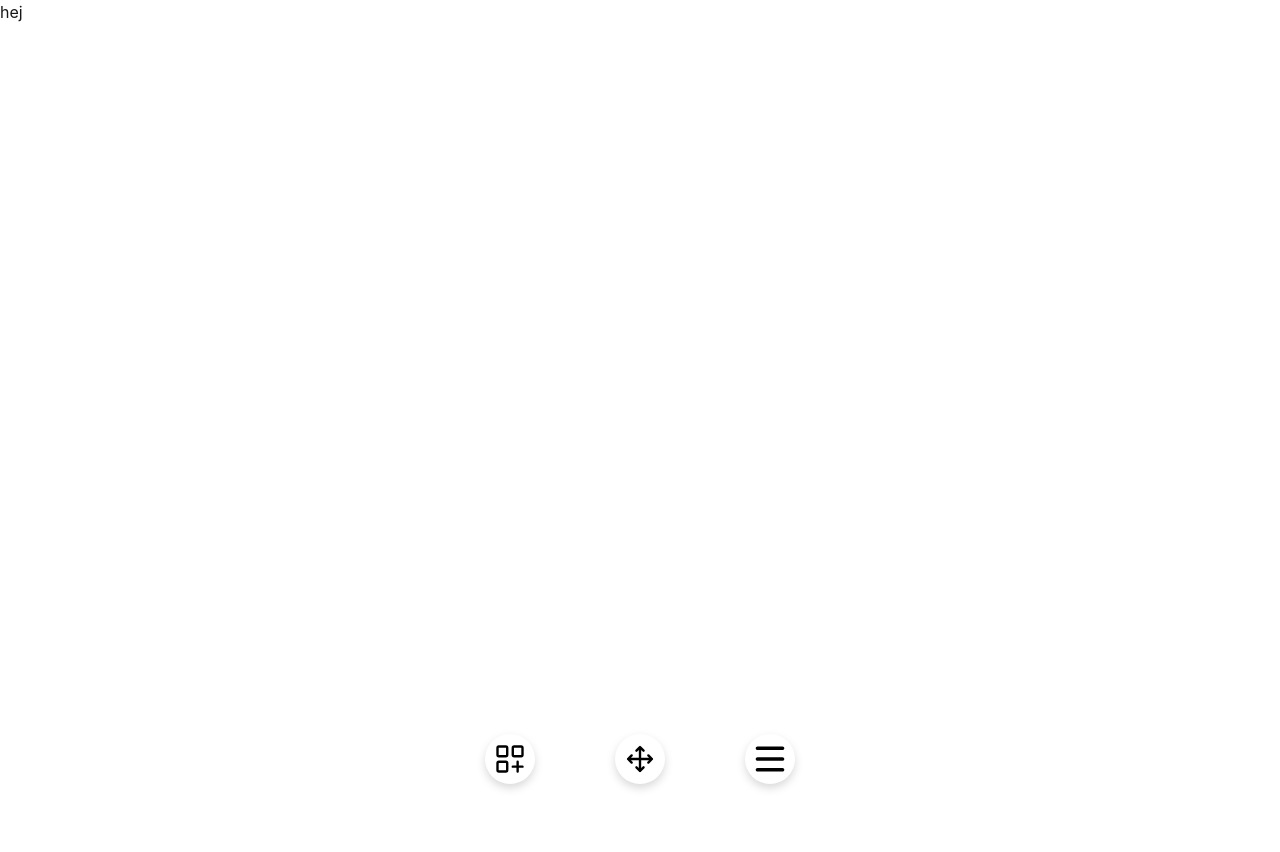
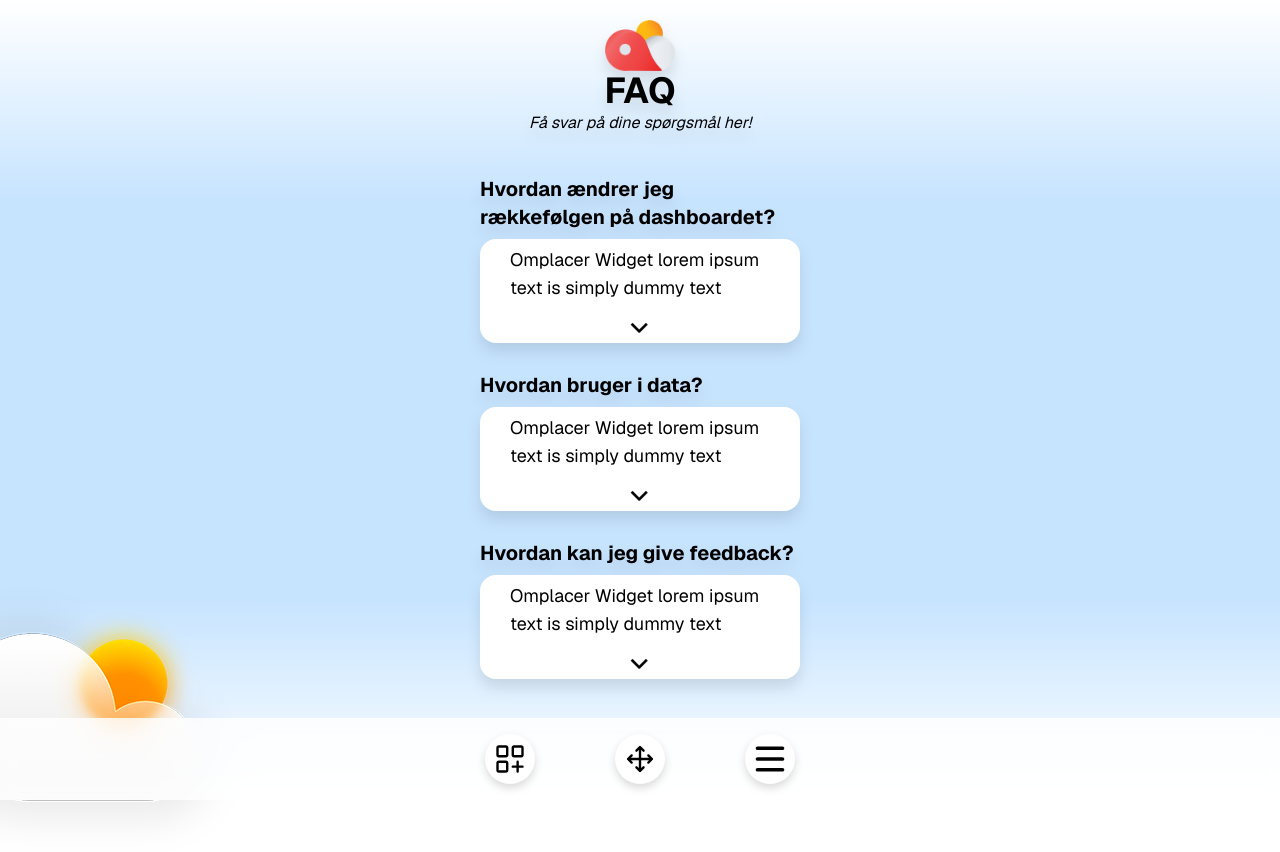
Before and after one commit to AlbertHetting/skyway2025, a Next.js app: page /FAQ in a window 1280 px wide. Shown: the top 852 px of the page. Before the commit the page ends 800 px from the top, so only its background shows below. Built offline with nearby package versions, Linux system fonts and the light colour scheme.

Commit message:
FAQ Page

```diff
--- a/app/FAQ/page.tsx
+++ b/app/FAQ/page.tsx
@@ -1,5 +1,121 @@
+import Image from "next/image";
+
 export default function FAQ() {
     return(
-        <h1>hej</h1>
+        <div className="flex min-h-screen justify-center bg-zinc-50 font-sans bg-[linear-gradient(to_bottom,_white_0%,_#C7E4FF_25%,_#C7E4FF_75%,_white_100%)] ">
+
+
+                <main className="drop-shadow-xl">
+
+                <div className="flex flex-col items-center">
+                <Image className="mt-5"
+                src="/SkywayLogo.png"
+                alt="Next.js logo"
+                width={70}
+                 height={20}
+                 priority
+                />
+
+                <h1 className="text-center text-black text-4xl font-bold">
+                    FAQ
+                </h1>
+
+
+
+                <h1 className="text-center text-black text-md italic">
+                    Få svar på dine spørgsmål her!
+                </h1>
+
+                </div>
+
+
+
+                    <div className="mt-10 max-w-80">
+
+
+                             <h1 className="text-left text-black text-xl font-bold">
+                                Hvordan ændrer jeg rækkefølgen på dashboardet?
+                            </h1>
+
+                        <div className="bg-white w-80 h-26 rounded-2xl flex flex-col items-center justify-center mt-2">
+                            <h1 className="text-black text-left text-lg mt-4 max-w-65" >Omplacer Widget lorem ipsum text is simply dummy text</h1>
+
+                        <Image className="mt-[-10]"
+                        src="/UiIcons/MoveDown.png"
+                        alt="Next.js logo"
+                        width={50}
+                        height={20}
+                        priority
+                        />
+                        </div>
+
+
+
+
+                        <h1 className="text-left text-black text-xl font-bold mt-7">
+                                Hvordan bruger i data?
+                            </h1>
+
+                        <div className="bg-white w-80 h-26 rounded-2xl flex flex-col items-center justify-center mt-2">
+                            <h1 className="text-black text-left text-lg mt-4 max-w-65" >Omplacer Widget lorem ipsum text is simply dummy text</h1>
+
+                        <Image className="mt-[-10]"
+                        src="/UiIcons/MoveDown.png"
+                        alt="Next.js logo"
+                        width={50}
+                        height={20}
+                        priority
+                        />
+                        </div>
+
+
+
+
+                        <h1 className="text-left text-black text-xl font-bold mt-7">
+                                Hvordan kan jeg give feedback?
+                            </h1>
+
+                        <div className="bg-white w-80 h-26 rounded-2xl flex flex-col items-center justify-center mt-2">
+                            <h1 className="text-black text-left text-lg mt-4 max-w-65" >Omplacer Widget lorem ipsum text is simply dummy text</h1>
+
+                        <Image className="mt-[-10]"
+                        src="/UiIcons/MoveDown.png"
+                        alt="Next.js logo"
+                        width={50}
+                        height={20}
+                        priority
+                        />
+                        </div>
+
+
+
+
+
+
+
+
+
+                    </div>
+
+
+
+
+
+
+
+
+                </main>
+
+                    <div className="fixed bottom-[-120px] left-[-130px] w-[400px] h-[400px] pointer-events-none">
+                    <Image
+                        src="/WeatherTransIcons/CloudyDay.png"
+                        alt="Cloudy"
+                        width={400}
+                        height={400}
+                        className="w-[400px] h-[400px]"
+                        priority
+                    />
+                    </div>
+        </div>
     )
 }
--- a/app/dashboard/page.tsx
+++ b/app/dashboard/page.tsx
@@ -10,7 +10,7 @@ export default function Dashboard() {
                 <Image className="mt-5"
                 src="/SkywayLogo.png"
                 alt="Next.js logo"
-                width={50}
+                width={70}
                  height={20}
                  priority
                 />
@@ -23,7 +23,7 @@ export default function Dashboard() {
 
 
 
-                <div className="text-black flex flex-col  justify-center text-center mt-5" >
+                <div className="text-black flex flex-col  justify-center text-center mt-3" >
 
                     <h1 className="text-xl">LOCATION</h1>
                     <h2 className="font-bold text-4xl">TEMP</h2>
--- a/app/onboarding/page.tsx
+++ b/app/onboarding/page.tsx
@@ -75,8 +75,8 @@ export default function Onboarding() {
                     />
 
                         <div className="bg-white w-60 h-18 rounded-2xl flex flex-col items-center justify-center">
-                            <h1 className="text-black text-center text-xl font-bold " >Din favorit widget</h1>
-                            <h1 className="text-black text-center text-base font-bold" >bliver vist øverst dashboard</h1>
+                            <h1 className="text-black text-center text-lg font-bold " >Din favorit widget bliver</h1>
+                            <h1 className="text-black text-center text-md font-bold" >vist øverst på dit dashboard</h1>
                         </div>
 
                     </div>
```
